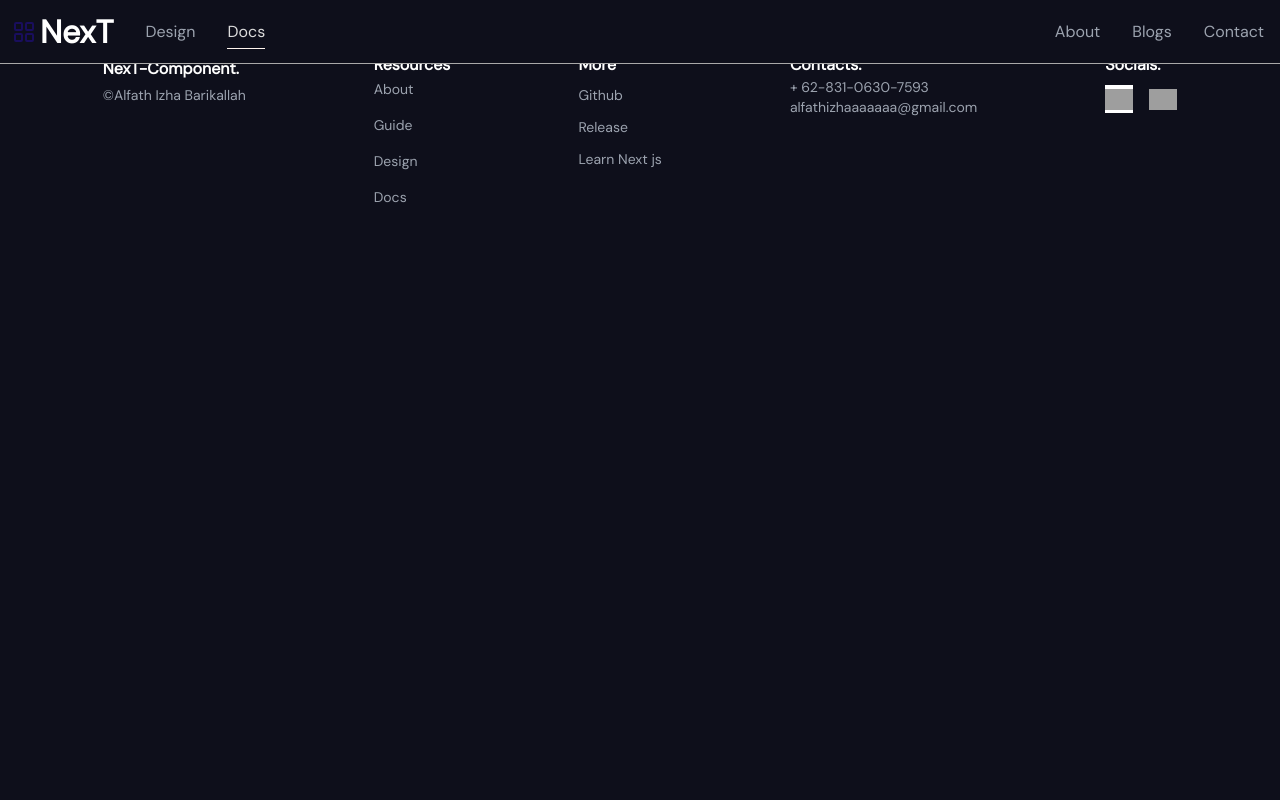
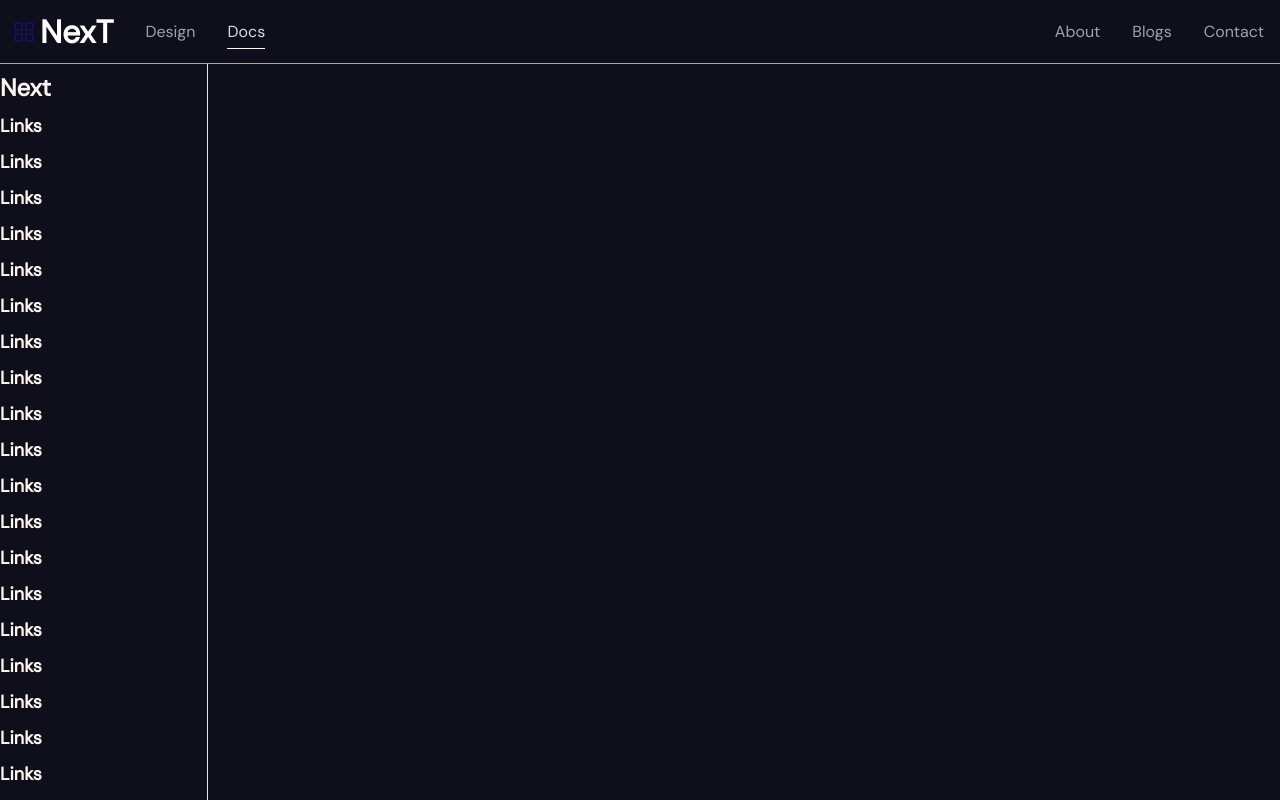
Before and after one commit to justizha/NucleousUI, a Next.js app: page /documentation in a window 1280 px wide. Shown: the top 800 px of the page. Built offline with nearby package versions, Linux system fonts and the light colour scheme; grey boxes are pictures that could not be loaded.

Commit message:
sidebar init

```diff
--- a/src/app/documentation/page.tsx
+++ b/src/app/documentation/page.tsx
@@ -1,5 +1,10 @@
+import SideBar from "../../components/SideBar"
+
 export default function Docs() {
     return (
-        <div>Docs</div>
+        <>
+            <SideBar />
+            <section className="h-screen"></section>
+        </>
     )
 }
--- a/src/app/globals.css
+++ b/src/app/globals.css
@@ -19,7 +19,7 @@
 }
 
 ::-webkit-scrollbar-track {
-  background: #1e1e1e;
+  background: transparent;
   border: 1px solid #4e4e4e;
 }
 
--- a/src/app/sections/CodeHighlight.tsx
+++ b/src/app/sections/CodeHighlight.tsx
@@ -1,6 +1,6 @@
 import { useState } from 'react';
 import SyntaxHighlighter from 'react-syntax-highlighter';
-import { nightOwl } from 'react-syntax-highlighter/dist/esm/styles/hljs';
+import { atomOneDark } from 'react-syntax-highlighter/dist/esm/styles/hljs';
 
 export default function CodeHighlight() {
     const codeString = `
@@ -32,10 +32,10 @@ export default function CodeHighlight() {
         <section className='bg-main-black mx-8 pb-10 pt-20'>
             <div className='text-main-white mb-10'>
                 <h1 className='text-center mb-2 text-4xl font-semibold tracking-tight'>Easy To Use !</h1>
-                <p className=' text-center text-lg'>Just copy and Paste !</p>
+                <p className=' text-center text-lg'>Simply copy and paste the code snippets.</p>
             </div>
             <div className='flex justify-between md:flex-row flex-col gap-5'>
-                <div className='w-full md:w-[60%]'>
+                <div className='w-full md:w-[75%]'>
                     <div className='flex justify-between p-2 rounded-t bg-gray-600 text-white text text-base'>
                         <p>Example Usage</p>
                         <button onClick={() => copyCode(codeString)} className='p-1 duration-200 bg-main-gray rounded text-sm'>
@@ -44,7 +44,7 @@ export default function CodeHighlight() {
                     </div>
                     <SyntaxHighlighter
                         language='htmlbars'
-                        style={nightOwl}
+                        style={atomOneDark}
                         wrapLongLines={true}
                         className="overflow-y-auto max-h-64"
                     >
--- a/src/app/sections/Frameworks.tsx
+++ b/src/app/sections/Frameworks.tsx
@@ -9,7 +9,7 @@ export default function Frameworks() {
             </h1>
             <Marquee
                 className=""
-                speed={65}
+                speed={30}
             >
                 {Framework.map((Framework) => (
                     <div key={Framework.id} className="">
--- a/src/components/Footer.tsx
+++ b/src/components/Footer.tsx
@@ -1,7 +1,7 @@
 import Link from "next/link"
 export default function Footer() {
     return (
-        <footer className='w-full pt-3 pb-4 md:pb-10 bg-main-black'>
+        <footer className='w-full pt-3 pb-4 md:pb-10 bg-main-black '>
             <div className='md:flex md:justify-center md:gap-24 grid grid-cols-2 mx-auto'>
                 <div className='px-4 mt-4 mb-2'>
                     <div className=' mt-1'>
--- a/src/components/SideBar.tsx
+++ b/src/components/SideBar.tsx
@@ -1,10 +1,31 @@
-import { Menu, Transition } from "@headlessui/react"
 export default function SideBar() {
+    const links = [{}]
     return (
-        <Menu>
-            <Transition>
-
-            </Transition>
-        </Menu>
+        <aside className="h-screen fixed top-16 w-52 bg-main-black border-r transition-transform -translate-x-full sm:translate-x-0">
+            <div className="h-full overflow-y-auto">
+                <h1 className="text-2xl font-black text-main-white mb-2 mt-2">Next</h1>
+                <ul>
+                    <li className="mb-2 text-lg text-main-white font-semibold">Links</li>
+                    <li className="mb-2 text-lg text-main-white font-semibold">Links</li>
+                    <li className="mb-2 text-lg text-main-white font-semibold">Links</li>
+                    <li className="mb-2 text-lg text-main-white font-semibold">Links</li>
+                    <li className="mb-2 text-lg text-main-white font-semibold">Links</li>
+                    <li className="mb-2 text-lg text-main-white font-semibold">Links</li>
+                    <li className="mb-2 text-lg text-main-white font-semibold">Links</li>
+                    <li className="mb-2 text-lg text-main-white font-semibold">Links</li>
+                    <li className="mb-2 text-lg text-main-white font-semibold">Links</li>
+                    <li className="mb-2 text-lg text-main-white font-semibold">Links</li>
+                    <li className="mb-2 text-lg text-main-white font-semibold">Links</li>
+                    <li className="mb-2 text-lg text-main-white font-semibold">Links</li>
+                    <li className="mb-2 text-lg text-main-white font-semibold">Links</li>
+                    <li className="mb-2 text-lg text-main-white font-semibold">Links</li>
+                    <li className="mb-2 text-lg text-main-white font-semibold">Links</li>
+                    <li className="mb-2 text-lg text-main-white font-semibold">Links</li>
+                    <li className="mb-2 text-lg text-main-white font-semibold">Links</li>
+                    <li className="mb-2 text-lg text-main-white font-semibold">Links</li>
+                    <li className="mb-2 text-lg text-main-white font-semibold">Links</li>
+                </ul>
+            </div>
+        </aside>
     )
 }
```
